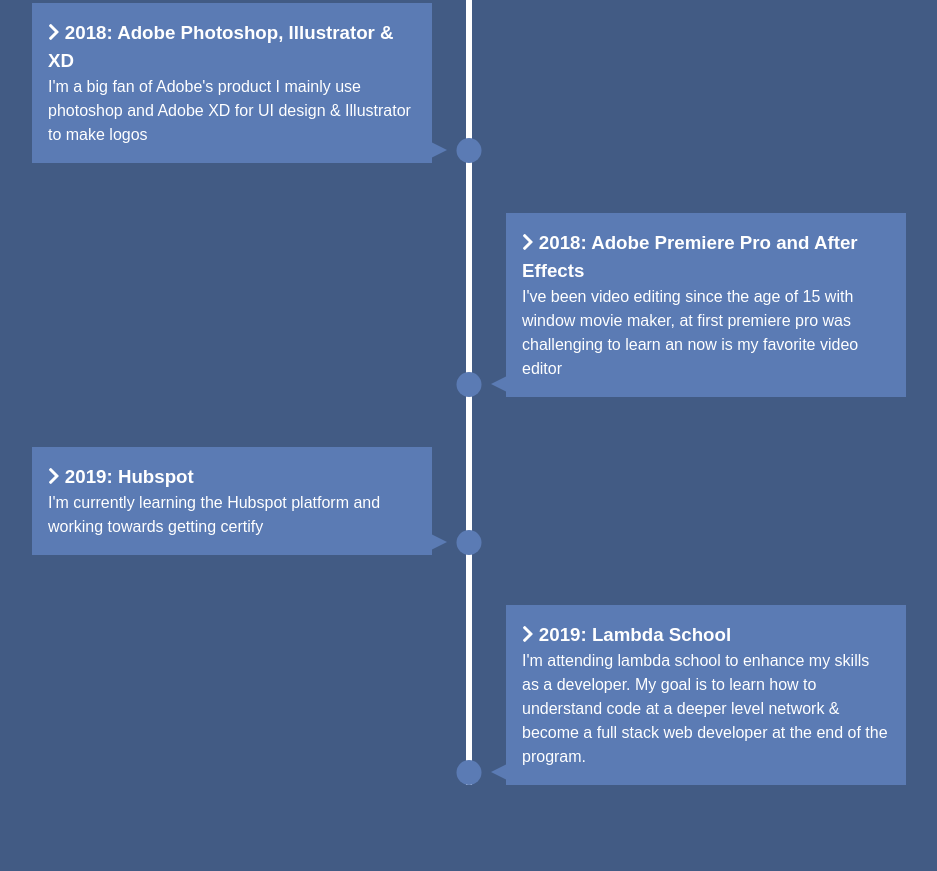
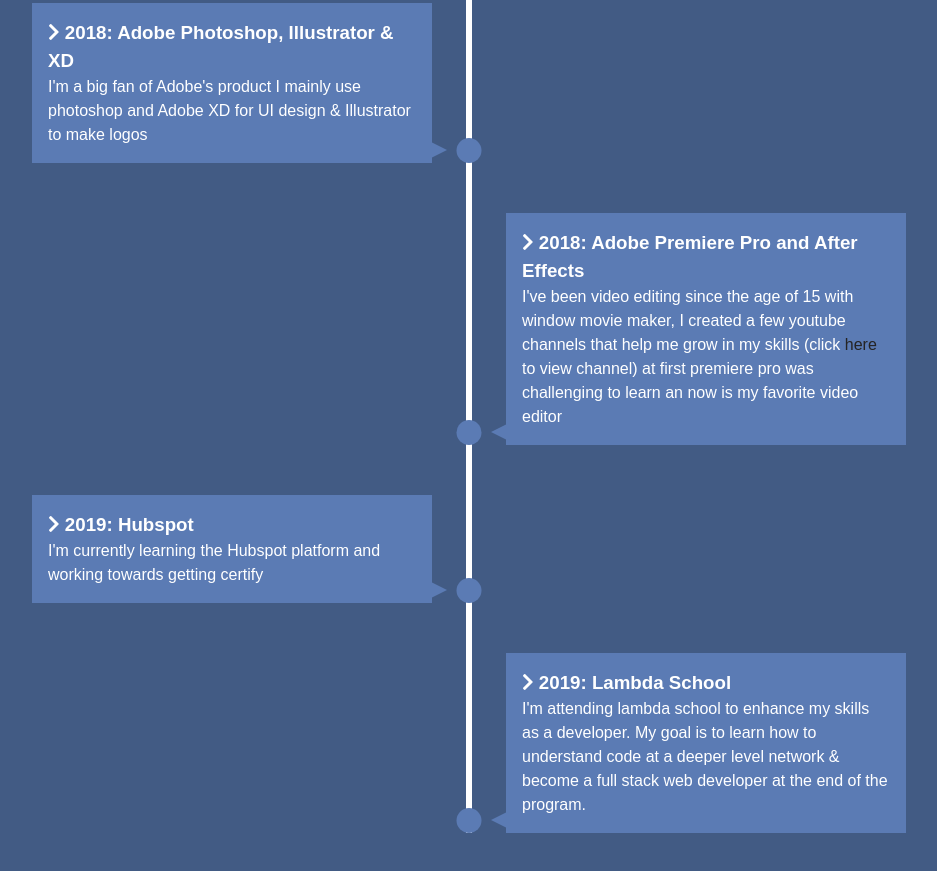
Before and after one commit to JuniorTavarez/knowledge_resume, a plain HTML site: page index.html in a window 1280 px wide. Shown: the part 1099-1970 px from the top of the page, without its empty margins (171-1108 px from the left). Drawn offline with Linux system fonts and the light colour scheme.

Commit message:
last update

```diff
--- a/index.html
+++ b/index.html
@@ -74,7 +74,7 @@
         <div>
           <h3><i class="fas fa-chevron-right"></i> 2018: Adobe Premiere Pro and After Effects</h3>
           <p>
-            I've been video editing since the age of 15 with window movie maker, at first premiere pro was challenging to learn an now is my favorite video editor
+            I've been video editing since the age of 15 with window movie maker, I created a few youtube channels that help me grow in my skills  (click <a href="https://www.youtube.com/channel/UC8PL7Fy3PYchAdmMqFlGM3A">here</a> to view channel) at first premiere pro was challenging to learn an now is my favorite video editor
           </p>
         </div>
       </li>
--- a/style.css
+++ b/style.css
@@ -151,3 +151,8 @@ h1 {
     border-color: transparent var(--secondary-color) transparent transparent;
   }
 }
+
+a{
+  text-decoration: none;
+  color: rgb(37, 36, 36);
+}
```
